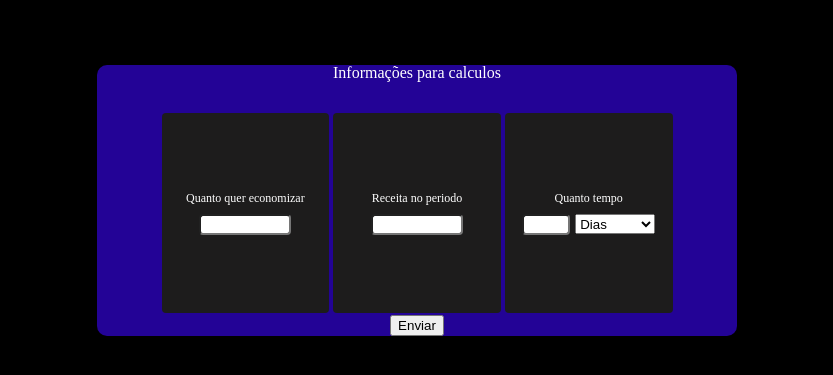
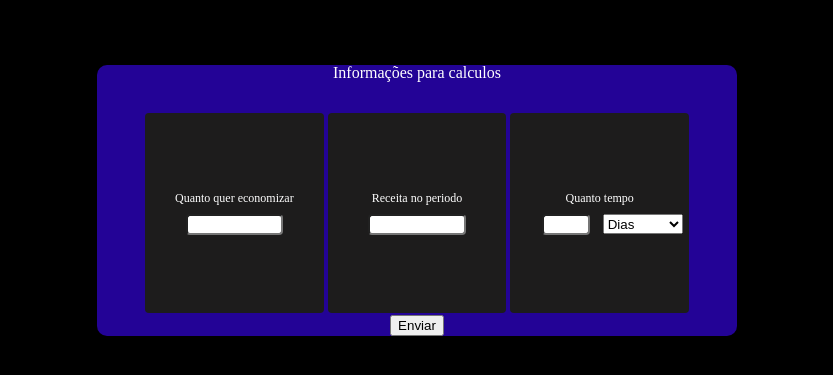
Before and after one commit to estrela801/sitema-gestao-financeira, a plain HTML site: page index.HTML in a window 1280 px wide. Shown: the part 137-512 px from the top of the page, without its empty margins (223-1056 px from the left). Drawn offline with Linux system fonts and the light colour scheme.

Commit message:
feat: last changis for the production

```diff
--- a/index.HTML
+++ b/index.HTML
@@ -27,12 +27,12 @@
                 <div class="main-content">
                     <label for="tempo">Quanto tempo</label>
 
-                    <div class="flex">
+                    <div>
                         <input type="number" name="tempo" class="tempo">
                         <select name="dma" id="" class="dma">
-                            <option value="dias">Dias</option>
-                            <option value="mes">Mês/Meses</option>
-                            <option value="anos">Ano/Anos</option>
+                            <option value="Dias">Dias</option>
+                            <option value="Mês/Meses">Mês/Meses</option>
+                            <option value="Ano/Anos">Ano/Anos</option>
                         </select>
                     </div>
                 </div>
--- a/style.css
+++ b/style.css
@@ -102,12 +102,13 @@ input[type="number"]::-webkit-outer-spin-button {
 }
 .main-elements .main-content select{
     height: 20px;
-    margin: 10px 0 0 5px;
+    margin: 10px 0 0 10px;
     width: 80px;
 
 }
 .main-elements .main-content .tempo{
     width: 40px;
+    margin-left:25px;
 }
 
 @media screen and (min-width: 300px) and (max-width: 500px) {
```
